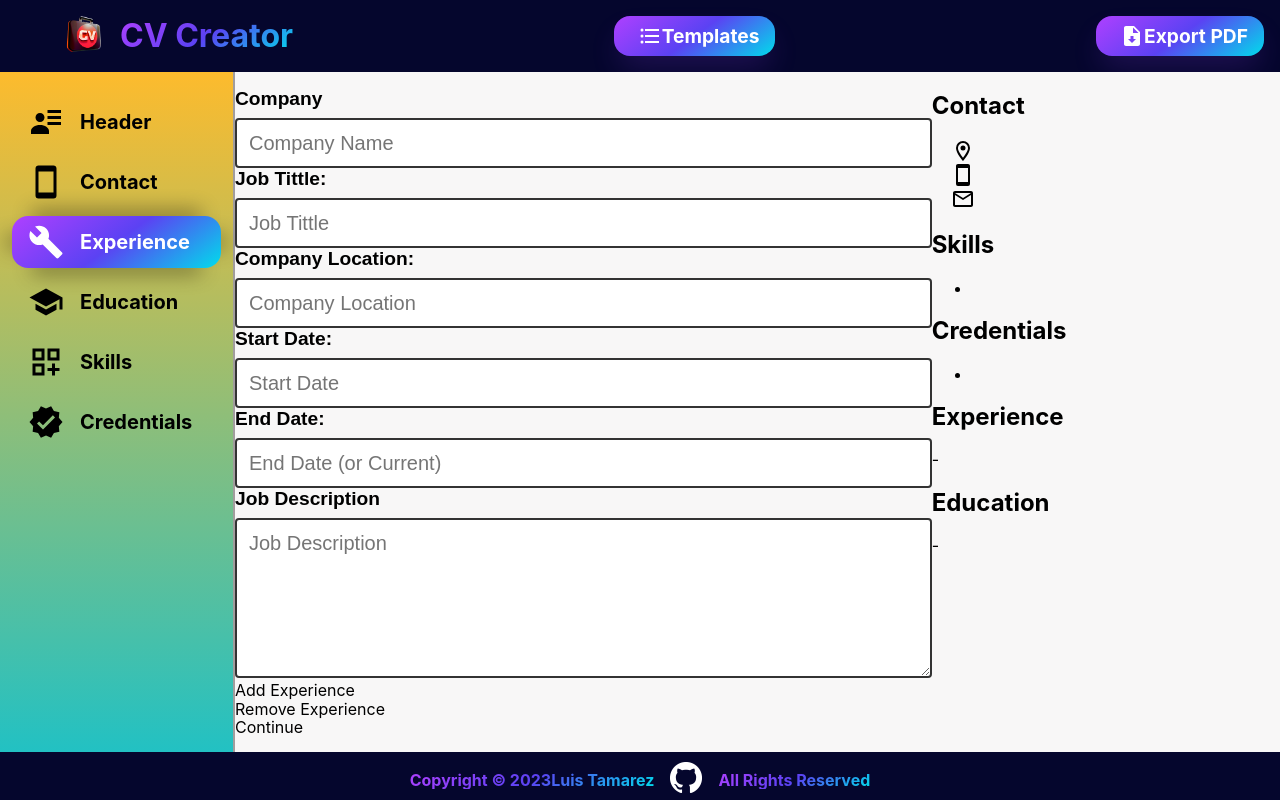
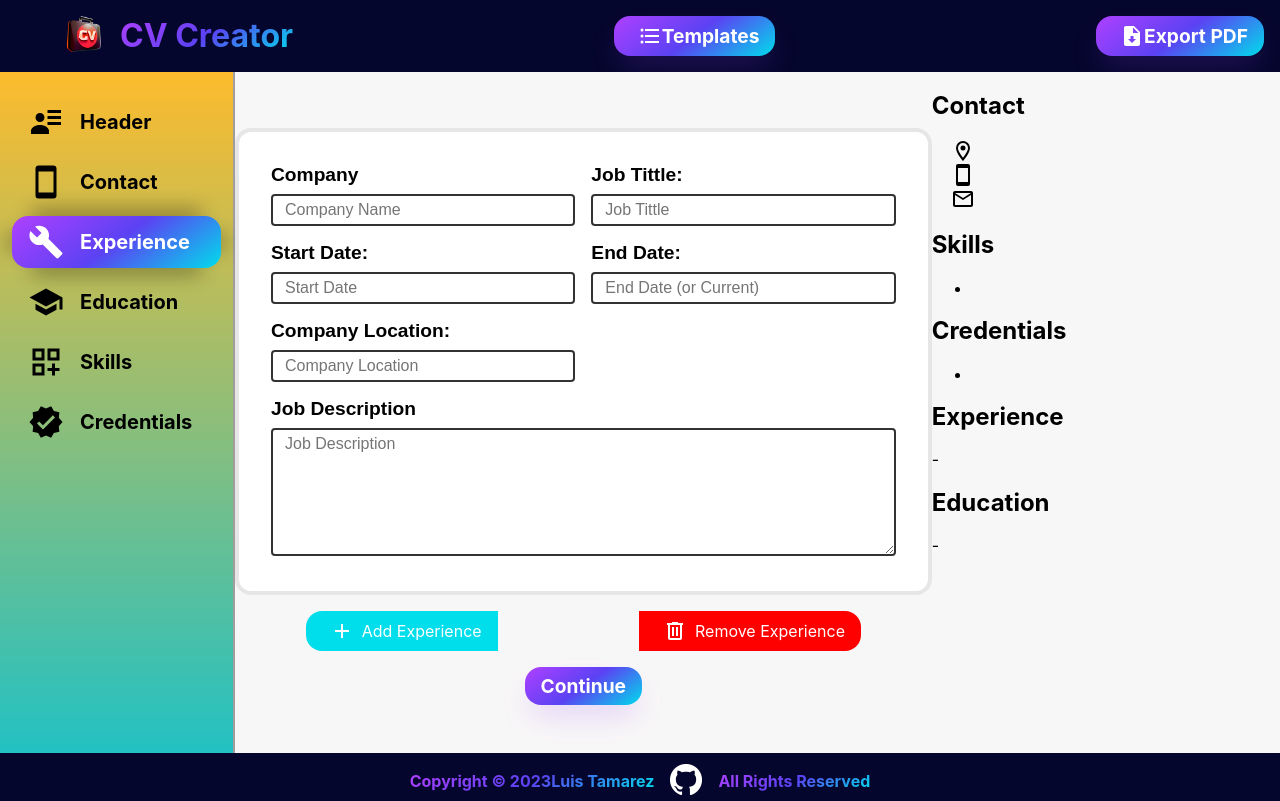
Before and after one commit to luizerkp/cv-application, a React (Create React App) app: page / in a window 1280 px wide. Both pictures are taken after a click on the element "Experience". Built offline with nearby package versions, Linux system fonts and the light colour scheme.

Commit message:
Add Education, Experience, and Skills forms styles Add Header, and contact styles Add overflow auto to FormContainer styles

```diff
--- a/src/components/Education.js
+++ b/src/components/Education.js
@@ -23,8 +23,9 @@ class Education extends Component {
                 <h2>Education</h2>
                 {education.map((educationItem, index) => (
                     <div key={index} className={styles['education-item']}>
-                        <h3>{educationItem.school}</h3>
-                        <p>{educationItem.degree}</p>
+                        <h3>{educationItem.degree}</h3>
+                        <p>{educationItem.school}</p>
+                        <p>{educationItem.schoolLocation}</p>
                         <p>{educationItem.startDate} - {educationItem.endDate}</p>
                     </div>
                 ))}
--- a/src/components/EducationForm.js
+++ b/src/components/EducationForm.js
@@ -1,5 +1,7 @@
 import { Component } from 'react';
-import styles from '../styles/EducationForm.module.css';
+import styles from '../styles/ResumeForms.module.css';
+import Icon from '@mdi/react';
+import { mdiTrashCanOutline, mdiPlus } from '@mdi/js';
 
 
 class EducationForm extends Component {
@@ -16,7 +18,7 @@ class EducationForm extends Component {
       degree: '',
       startDate: '',
       endDate: '',
-      graduated: false,
+      schoolLocation: '',
     };
   };
 
@@ -24,12 +26,7 @@ class EducationForm extends Component {
     const { name } = event.target;
     const { education } = this.state;
     const updatedEducation = [...education];
-
-    if (event.target.type === 'checkbox') {
-      updatedEducation[idx][name] = event.target.checked;
-    } else {
     updatedEducation[idx][name] = event.target.value;
-    }
 
     this.setState({
       education: updatedEducation,
@@ -65,10 +62,11 @@ class EducationForm extends Component {
   render() {
     const { education } = this.state;
     return (
-      <form onSubmit={this.handleSubmit}>
-        <div className={styles['education-div']}>
+      <form className={styles['form-container']}  onSubmit={this.handleSubmit}>
+        <div>
           {education.map((school, idx) => (
-            <div key={idx}>
+            <div className={styles['input-field-group']} key={idx}>
+              <div>
                 <label htmlFor={`education${idx}`}>School:</label>
                 <input
                   type="text"
@@ -78,6 +76,8 @@ class EducationForm extends Component {
                   placeholder="School"
                   onChange={(event) => this.handleInputChange(event, idx)}
                 />
+              </div>
+              <div>
                 <label htmlFor={`degree${idx}`}>Degree or Diploma:</label>
                 <input
                   type="text"
@@ -87,6 +87,8 @@ class EducationForm extends Component {
                   placeholder="Degree"
                   onChange={(event) => this.handleInputChange(event, idx)}
                 />
+              </div>
+              <div>
                 <label htmlFor={`startDate${idx}`}>Start Date:</label>
                 <input
                   type="text"
@@ -96,6 +98,8 @@ class EducationForm extends Component {
                   placeholder="Start Date"
                   onChange={(event) => this.handleInputChange(event, idx)}
                 />
+              </div>
+              <div>
                 <label htmlFor={`endDate${idx}`}>End Date:</label>
                 <input
                   type="text"
@@ -105,23 +109,30 @@ class EducationForm extends Component {
                   placeholder="End Date"
                   onChange={(event) => this.handleInputChange(event, idx)}
                 />
-              <label htmlFor={`graduated${idx}`}>Graduated?</label>
+              </div>
+              <div>
+                <label htmlFor={`endDate${idx}`}>School Location</label>
                 <input
-                type="checkbox"
-                id={`graduated${idx}`}
-                name= 'graduated'
-                checked={school.graduated}
+                  type="text"
+                  id={`schoolLocation${idx}`}
+                  name= 'schoolLocation'
+                  value={school.schoolLocation}
+                  placeholder="School Location"
                   onChange={(event) => this.handleInputChange(event, idx)}
                 />
               </div>
+            </div>
           ))}
         </div>
-        <div>
-          <div datatype="addEducation" onClick={this.addEducation}>
+        <div className= {styles['add-remove-div']}>
+          <div className= {styles['add-div']} datatype="addEducation" onClick={this.addEducation}>
+          <Icon path={mdiPlus} size={1} />
             Add Education
           </div>
           {education.length > 0 && ( // Only show remove button if there is at least one skill input
-            <div datatype="removeEducation" onClick={this.removeEducation}>
+            <div className= {styles['remove-div']}
+            datatype="removeEducation" onClick={this.removeEducation}>
+              <Icon path={mdiTrashCanOutline} size={1} />
               Remove Education
             </div>
           )}
--- a/src/components/ExperienceForm.js
+++ b/src/components/ExperienceForm.js
@@ -1,5 +1,7 @@
 import { Component } from 'react';
-import styles from '../styles/ExperienceForm.module.css';
+import styles from '../styles/ResumeForms.module.css';
+import Icon from '@mdi/react';
+import { mdiTrashCanOutline, mdiPlus } from '@mdi/js';
 
 
 class ExperienceForm extends Component {
@@ -61,10 +63,11 @@ class ExperienceForm extends Component {
   render() {
     const { experience } = this.state;
     return (
-      <form onSubmit={this.handleSubmit}>
-        <div className={styles['experience-div']}>
+      <form className={styles['form-container']} onSubmit={this.handleSubmit}>
+        <div>
           {experience.map((experienceItem, idx) => (
-            <div key={idx}>
+            <div className={styles['input-field-group']} key={idx}>
+              <div>
                 <label htmlFor={`experience${idx}`}>Company</label>
                 <input
                   type="text"
@@ -74,6 +77,8 @@ class ExperienceForm extends Component {
                   placeholder="Company Name"
                   onChange={(event) => this.handleInputChange(event, idx)}
                 />
+              </div>
+              <div>
                 <label htmlFor={`title${idx}`}>Job Tittle:</label>
                 <input
                   type="text"
@@ -83,6 +88,30 @@ class ExperienceForm extends Component {
                   placeholder="Job Tittle"
                   onChange={(event) => this.handleInputChange(event, idx)}
                 />
+              </div>
+              <div>
+                <label htmlFor={`startDate${idx}`}>Start Date:</label>
+                <input
+                  type="text"
+                  id={`startDate${idx}`}
+                  name= 'startDate'
+                  value={experienceItem.startDate}
+                  placeholder="Start Date"
+                  onChange={(event) => this.handleInputChange(event, idx)}
+                />
+              </div>
+              <div>
+                <label htmlFor={`endDate${idx}`}>End Date:</label>
+                <input
+                  type="text"
+                  id={`endDate${idx}`}
+                  name= 'endDate'
+                  value={experienceItem.endDate}
+                  placeholder="End Date (or Current)"
+                  onChange={(event) => this.handleInputChange(event, idx)}
+                />
+              </div>
+              <div>
                 <label htmlFor={`companyLocation${idx}`}>Company Location:</label>
                 <input
                   type="text"
@@ -92,24 +121,8 @@ class ExperienceForm extends Component {
                   placeholder="Company Location"
                   onChange={(event) => this.handleInputChange(event, idx)}
                 />
-              <label htmlFor={`startDate${idx}`}>Start Date:</label>
-              <input
-                type="text"
-                id={`startDate${idx}`}
-                name= 'startDate'
-                value={experienceItem.startDate}
-                placeholder="Start Date"
-                onChange={(event) => this.handleInputChange(event, idx)}
-              />
-              <label htmlFor={`endDate${idx}`}>End Date:</label>
-              <input
-                type="text"
-                id={`endDate${idx}`}
-                name= 'endDate'
-                value={experienceItem.endDate}
-                placeholder="End Date (or Current)"
-                onChange={(event) => this.handleInputChange(event, idx)}
-              />
+              </div>
+              <div className={styles['text-box']}>
                 <label htmlFor={`responsabilities${idx}`}>Job Description</label>
                 <textarea
                   type="text"
@@ -120,14 +133,17 @@ class ExperienceForm extends Component {
                   onChange={(event) => this.handleInputChange(event, idx)}
                 />
               </div>
+            </div>
           ))}
         </div>
-        <div>
-          <div datatype="addExperience" onClick={this.addExperience}>
+        <div className= {styles['add-remove-div']}>
+          <div className= {styles['add-div']} datatype="addExperience" onClick={this.addExperience}>
+            <Icon path={mdiPlus} size={1} />
             Add Experience
           </div>
           {experience.length > 0 && ( // Only show remove button if there is at least one skill input
-            <div datatype="removeExperience" onClick={this.removeExperience}>
+            <div className= {styles['remove-div']} datatype="removeExperience" onClick={this.removeExperience}>
+              <Icon path={mdiTrashCanOutline} size={1} />
               Remove Experience
             </div>
           )}
--- a/src/components/MainContainer.js
+++ b/src/components/MainContainer.js
@@ -39,7 +39,7 @@ class MainContainer extends Component {
                   degree: "",
                   startDate: "",
                   endDate: "",
-                  graduated: false,
+                  schoolLocation: "",
                 },
               ],
               skills: [''],
--- a/src/components/SkillsForm.js
+++ b/src/components/SkillsForm.js
@@ -1,5 +1,7 @@
 import { Component } from 'react';
-import styles from '../styles/SkillsForm.module.css';
+import styles from '../styles/ResumeForms.module.css';
+import Icon from '@mdi/react';
+import { mdiTrashCanOutline, mdiPlus } from '@mdi/js';
 
 
 class SkillsForm extends Component {
@@ -49,12 +51,13 @@ class SkillsForm extends Component {
     const { skills } = this.state;
     // console.log(Array.isArray(skills));
     return (
-      <form onSubmit={this.handleSubmit}>
-        <div className={styles['skills-div']}>
+      <form className={styles['form-container']} onSubmit={this.handleSubmit}>
+        <div  className={styles['input-field-group']}>
           {skills.map((skill, idx) => (
+            <div key={idx}>
+              <label htmlFor={`Skill#${idx}`}>Skill #{idx + 1}</label>
               <input
                 type="text"
-              key={idx}
                 id={`Skill#${idx}`}
                 name={`Skill#${idx}`}
                 value={skill}
@@ -63,14 +66,18 @@ class SkillsForm extends Component {
                   this.handleInputChange(e, idx)
                 }}
               />
+          </div>
           ))}
         </div>
-        <div>
-          <div datatype="addSkill" onClick={this.addSkill}>
+        <div className= {styles['add-remove-div']}>
+          <div className= {styles['add-div']} datatype="addSkill" onClick={this.addSkill}>
+          <Icon path={mdiPlus} size={1} />
             Add Skill
           </div>
           {skills.length > 0 && ( // Only show remove button if there is at least one skill input
-            <div datatype="removeSkill" onClick={this.removeSkill}>
+            <div className= {styles['remove-div']}
+            datatype="removeSkill" onClick={this.removeSkill}>
+              <Icon path={mdiTrashCanOutline} size={1} />
               Remove Skill
             </div>
           )}
--- a/src/styles/FormContainer.module.css
+++ b/src/styles/FormContainer.module.css
@@ -4,4 +4,5 @@
   display: grid;
   justify-content: center;
   align-items: center;
+  overflow: auto;
 }
--- a/src/styles/ResumeForms.module.css
+++ b/src/styles/ResumeForms.module.css
@@ -22,10 +22,10 @@ input[type="text"],
 input[type="email"],
 input[type="tel"],
 textarea {
-  font: 1.25rem / 1.5 sans-serif;
+  font: 1rem / 1.25 sans-serif;
   box-sizing: border-box;
   width: 100%;
-  padding: 0.5rem 0.75rem;
+  padding: 0.25rem 0.75rem;
 }
 
 label {
@@ -35,7 +35,7 @@ label {
 }
 
 textarea {
-  min-height: 10rem;
+  min-height: 8rem;
 }
 
 .form-container {
@@ -44,6 +44,7 @@ textarea {
   align-items: center;
   justify-content: center;
   width: 100%;
+  margin: 3rem 0;
 }
 
 .input-field-group {
@@ -54,8 +55,9 @@ textarea {
   border: 4px solid hsl(0, 0%, 90%);
   display: grid;
   grid-template-columns: 1fr 1fr;
-  gap: 2rem;
+  gap: 1rem;
   width: 100%;
+  margin-top: .5rem;
 }
 
 .text-box {
@@ -89,3 +91,31 @@ textarea {
     scale: 1.05;
     color: black;
 }
+
+.add-remove-div {
+  display: flex;
+  justify-content: space-around;
+  align-items: center;
+  width: 100%;
+  margin-top: 1rem;
+}
+
+.add-div, .remove-div {
+  display: flex;
+  justify-content: center;
+  align-items: center;
+  gap: .5rem;
+  padding: 0.5rem 1rem;
+  cursor: pointer;
+}
+.add-div {
+  background-color: #00DDEB;
+  border-radius: 1rem 0 0 1rem;
+  color: white;
+}
+
+.remove-div {
+  background-color: #FF0000;
+  border-radius: 0 1rem 1rem 0;
+  color: white;
+}
```
Lines whose indentation alone changed are shown as unchanged.
